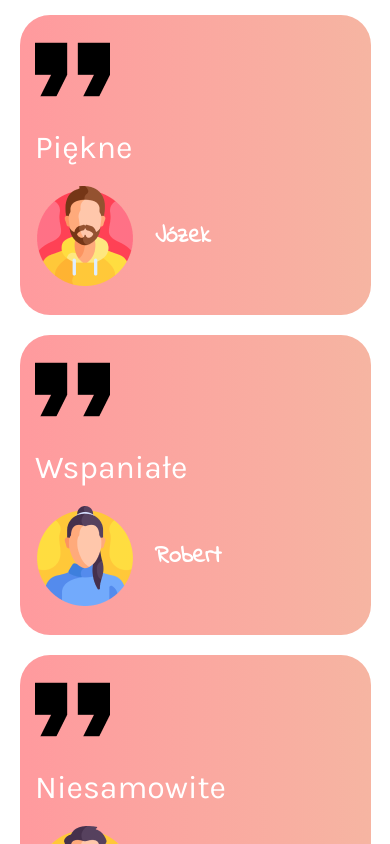
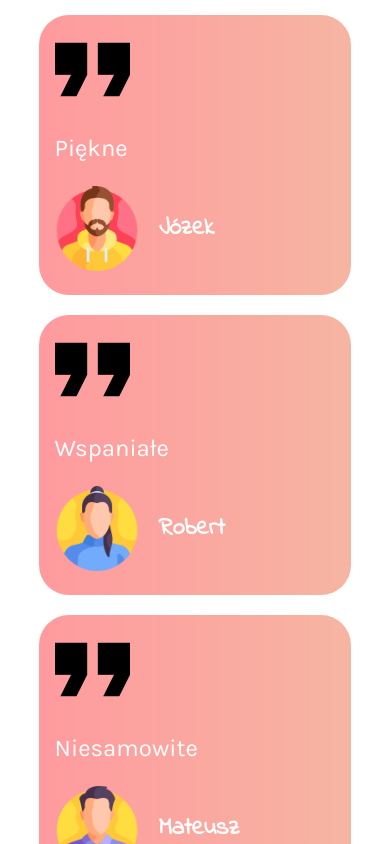
Before and after one commit to kacpergoluchowski/aniakreuje, a React (Create React App) app: page / in a window 390 px wide. Shown: the part 2340-3184 px from the top of the page. Built offline with nearby package versions, Linux system fonts and the light colour scheme.

Commit message:
fix footer and revievs

```diff
--- a/src/index.css
+++ b/src/index.css
@@ -722,8 +722,8 @@ h1 {
 
   .reviev {
     background: var(--bg-color);
-    width: 90%;
-    height: 300px;
+    width: 80%;
+    height: 280px;
     border-radius: 30px;
     padding: 2vh 4vw;
     box-sizing: border-box;
@@ -738,6 +738,10 @@ h1 {
     color: var(--white);
   }
 
+  .reviev > div img {
+    width: 30%;
+  }
+
   .revievs {
     display: flex;
     flex-direction: column;
@@ -748,7 +752,7 @@ h1 {
   }
 
   .reviev p {
-    font-size: 200%;
+    font-size: 150%;
     margin: 2vh 0;
   }
 
@@ -810,9 +814,14 @@ h1 {
   }
 
   footer table td {
-    font-family: Kalam;
+    font-family: Karla;
     text-align: center;
-    font-size: 90%;
+    font-size: 110%;
+    height: 30px;
+  }
+
+  td {
+    width: 190px;
   }
 
   .link {
@@ -823,6 +832,6 @@ h1 {
   }
 
   .link img {
-    width: 10%;
+    width: 13%;
   }
 }
```
